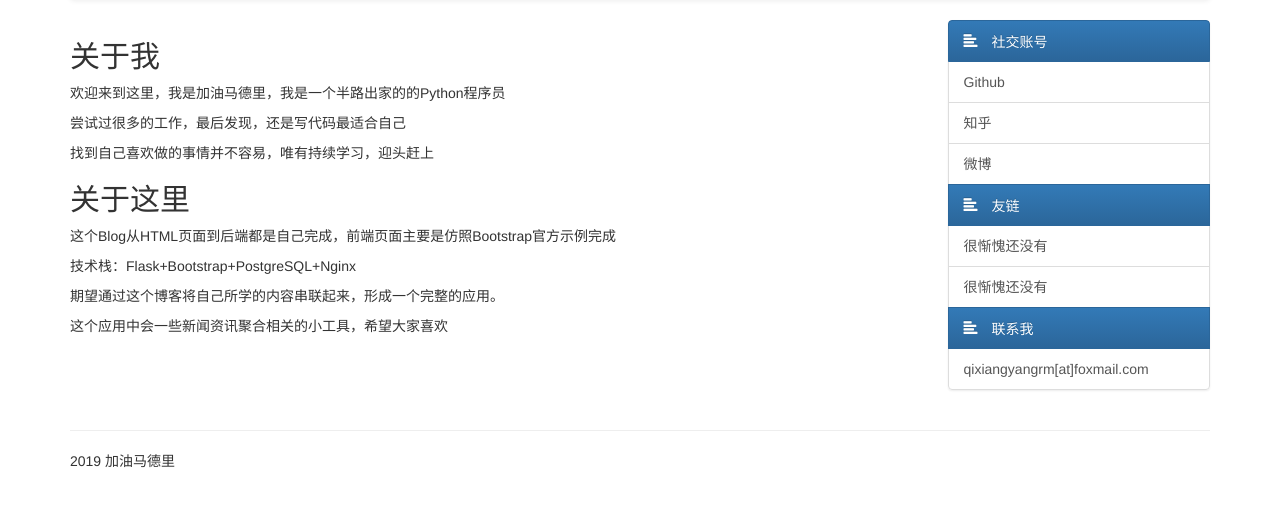
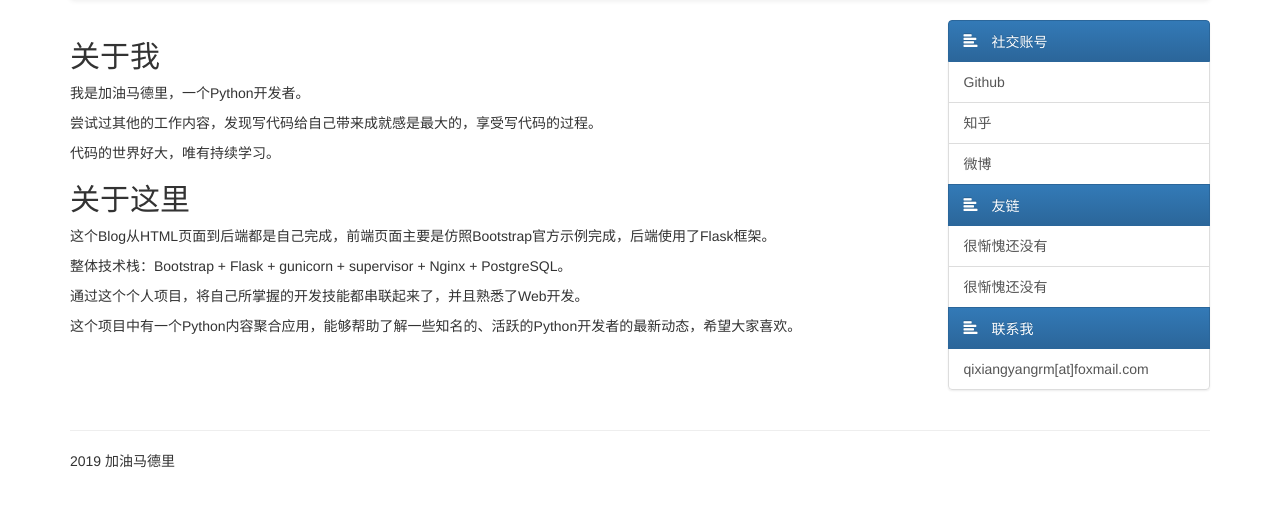
Before and after one commit to qixiangyang/My_Blog, a Flask app: page /about in a window 1280 px wide. Shown: the part 72-579 px from the top of the page. Run offline with Flask 2, Linux system fonts and the light colour scheme; some libraries are stand-ins or nearby versions.

Commit message:
爬虫V1.4 3. 更新about页面信息

```diff
--- a/app/templates/about.html
+++ b/app/templates/about.html
@@ -6,14 +6,14 @@
     <div class="col-xs-12 col-sm-9">
 
         <h2>关于我</h2>
-        <p>欢迎来到这里，我是加油马德里，我是一个半路出家的的Python程序员</p>
-        <p>尝试过很多的工作，最后发现，还是写代码最适合自己</p>
-        <p>找到自己喜欢做的事情并不容易，唯有持续学习，迎头赶上</p>
+        <p>我是加油马德里，一个Python开发者。</p>
+        <p>尝试过其他的工作内容，发现写代码给自己带来成就感是最大的，享受写代码的过程。</p>
+        <p>代码的世界好大，唯有持续学习。</p>
         <h2>关于这里</h2>
-        <p>这个Blog从HTML页面到后端都是自己完成，前端页面主要是仿照Bootstrap官方示例完成</p>
-        <p>技术栈：Flask+Bootstrap+PostgreSQL+Nginx</p>
-        <p>期望通过这个博客将自己所学的内容串联起来，形成一个完整的应用。</p>
-        <p>这个应用中会一些新闻资讯聚合相关的小工具，希望大家喜欢</p>
+        <p>这个Blog从HTML页面到后端都是自己完成，前端页面主要是仿照Bootstrap官方示例完成，后端使用了Flask框架。</p>
+        <p>整体技术栈：Bootstrap + Flask + gunicorn + supervisor + Nginx + PostgreSQL。</p>
+        <p>通过这个个人项目，将自己所掌握的开发技能都串联起来了，并且熟悉了Web开发。</p>
+        <p>这个项目中有一个Python内容聚合应用，能够帮助了解一些知名的、活跃的Python开发者的最新动态，希望大家喜欢。</p>
 
     </div>
 
```
